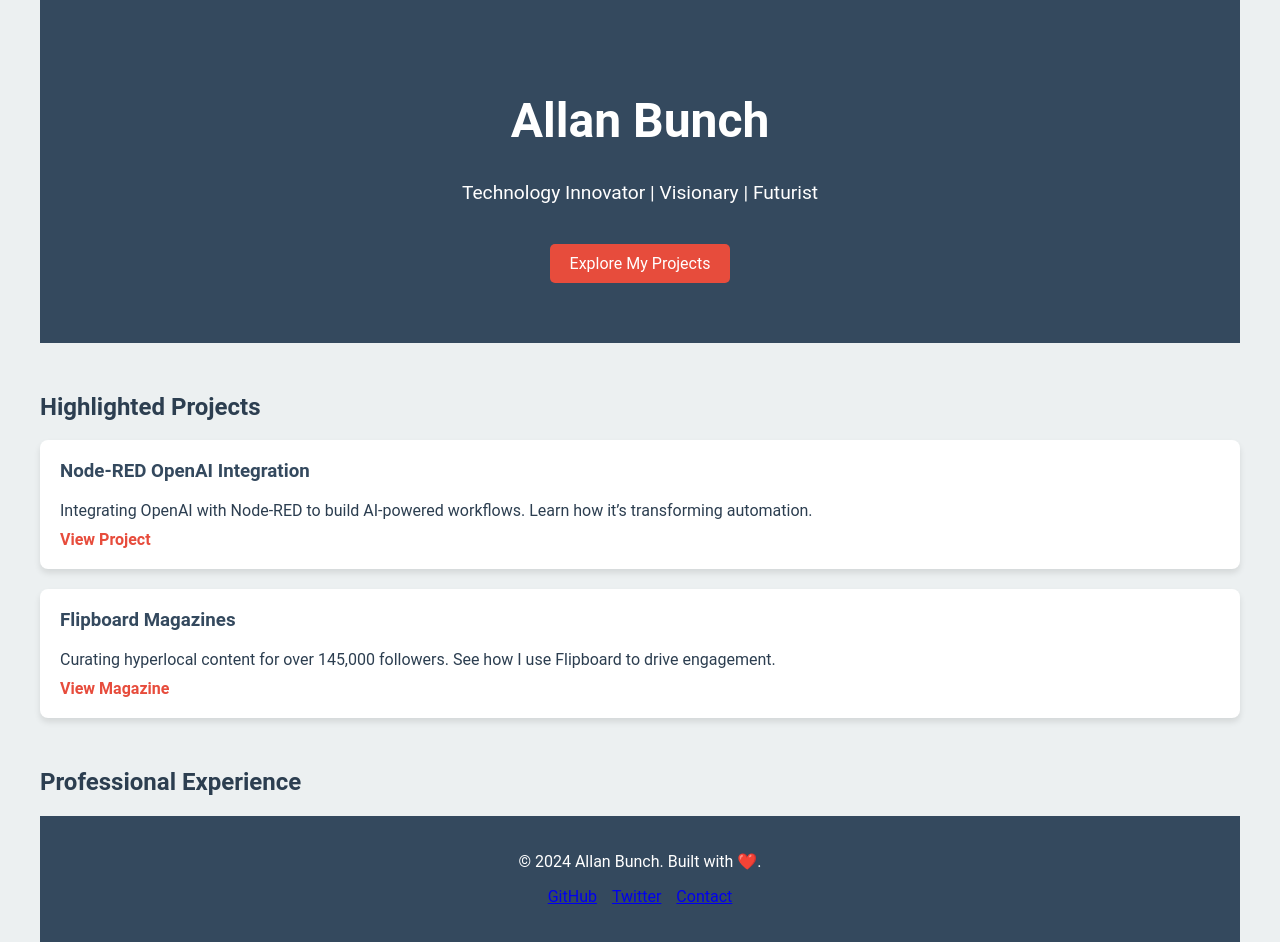
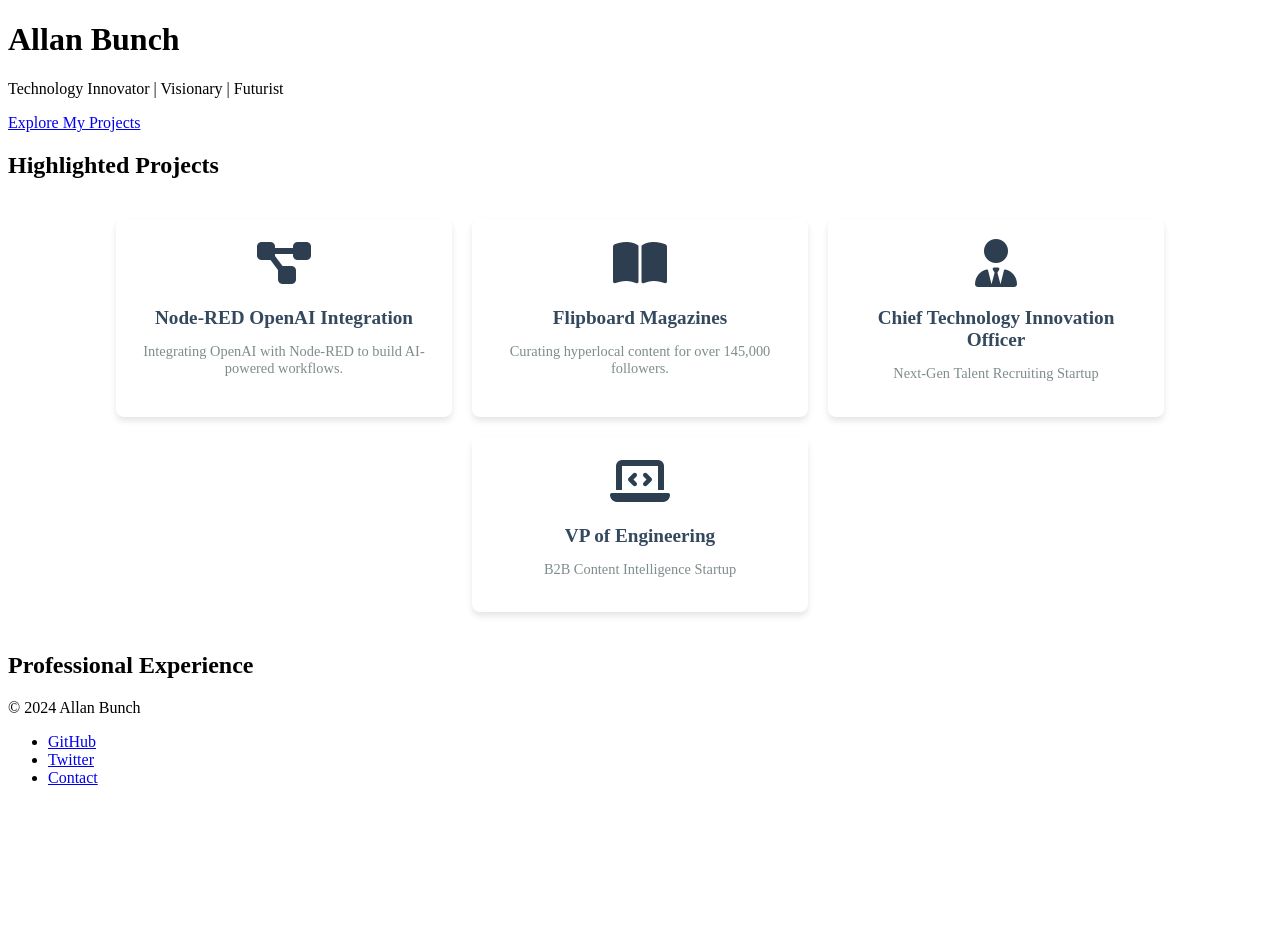
Before and after one commit to allanbunch/allanbunch.github.io, a Jekyll site: the page built from index.html, in a window 1280 px wide. Built offline with Jekyll 4.4.1, drawn with Linux system fonts in a browser that asks for light colours; after the commit the page ends 900 px from its top, so only the background shows below that.

Commit message:
implemented card styles

```diff
--- a/_layouts/default.html
+++ b/_layouts/default.html
@@ -7,6 +7,7 @@
     <meta charset="UTF-8">
     <meta name="viewport" content="width=device-width, initial-scale=1">
     <title>{{ page.title | default: site.title }}</title>
+    <link href="https://cdnjs.cloudflare.com/ajax/libs/font-awesome/6.7.1/css/all.min.css" rel="stylesheet">
     <link rel="stylesheet" href="{{ '/assets/css/style.css' | relative_url }}">
 </head>
 
@@ -46,7 +47,7 @@
 
         <!-- Footer -->
         <footer>
-            <p>© {{ site.time | date: '%Y' }} Allan Bunch. Built with ❤️.</p>
+            <p>© {{ site.time | date: '%Y' }} Allan Bunch</p>
             <ul class="social-links">
                 <li><a href="https://github.com/{{ site.github_username }}">GitHub</a></li>
                 <li><a href="https://twitter.com/{{ site.twitter_username }}">Twitter</a></li>
--- a/assets/css/style.scss
+++ b/assets/css/style.scss
@@ -1,108 +1,55 @@
 ---
 ---
 
-:root {
-  --primary-color: #34495e;
-  --accent-color: #e74c3c;
-  --background-color: #ecf0f1;
-  --text-color: #2c3e50;
-}
-
-body {
-  font-family: 'Roboto', sans-serif;
-  background-color: var(--background-color);
-  color: var(--text-color);
-  margin: 0;
-  padding: 0;
-}
-
-.wrapper {
-  max-width: 1200px;
-  margin: 0 auto;
-  padding: 0 20px;
-}
-
-/* Hero Section */
-.hero {
-  background: var(--primary-color);
-  color: white;
-  text-align: center;
-  padding: 60px 20px;
-}
-
-.hero h1 {
-  font-size: 3rem;
-}
-
-.hero p {
-  font-size: 1.2rem;
-}
-
-.cta-button {
-  display: inline-block;
-  margin-top: 20px;
-  background: var(--accent-color);
-  color: white;
-  padding: 10px 20px;
-  text-decoration: none;
-  border-radius: 5px;
-  transition: background 0.3s;
-}
-
-.cta-button:hover {
-  background: #c0392b;
-}
-
-/* Projects Section */
-.projects {
-  margin: 50px 0;
-}
-
-.card-container {
+.cards-container {
   display: flex;
   flex-wrap: wrap;
   gap: 20px;
+  justify-content: center; /* Center-aligns cards */
+  margin: 40px 0;
 }
 
 .card {
   background: white;
-  padding: 20px;
   border-radius: 8px;
   box-shadow: 0 4px 6px rgba(0, 0, 0, 0.1);
-  flex: 1 1 calc(50% - 20px);
+  flex: 1 1 calc(25% - 20px); /* Four cards per row, adjusts for screen size */
+  max-width: calc(25% - 20px);
+  text-align: center;
+  padding: 20px;
+  transition: transform 0.3s ease, box-shadow 0.3s ease;
+}
+
+.card:hover {
+  transform: translateY(-5px);
+  box-shadow: 0 8px 12px rgba(0, 0, 0, 0.2);
+}
+
+.card i {
+  font-size: 3rem;
+  color: #2c3e50; /* Icon color */
+  margin-bottom: 10px;
 }
 
 .card h3 {
-  margin-top: 0;
-  color: var(--primary-color);
+  font-size: 1.2rem;
+  margin: 10px 0;
+  color: #34495e; /* Text color */
 }
 
 .card p {
-  margin-bottom: 10px;
+  font-size: 0.9rem;
+  color: #7f8c8d;
 }
 
-.project-link {
-  color: var(--accent-color);
-  text-decoration: none;
-  font-weight: bold;
+@media (max-width: 768px) {
+  .card {
+    flex: 1 1 calc(50% - 20px); /* Two cards per row on smaller screens */
+  }
 }
 
-.project-link:hover {
-  text-decoration: underline;
+@media (max-width: 480px) {
+  .card {
+    flex: 1 1 100%; /* Single column layout for very small screens */
+  }
 }
-
-/* Footer */
-footer {
-  text-align: center;
-  padding: 20px;
-  background: var(--primary-color);
-  color: white;
-}
-
-.social-links {
-  list-style: none;
-  padding: 0;
-  display: flex;
-  justify-content: center;
-  gap: 15px;
-}
--- a/index.html
+++ b/index.html
@@ -3,14 +3,32 @@ layout: default
 title: Allan Bunch
 ---
 
+<div class="cards-container">
+  <!-- Project 1 -->
   <div class="card">
+    <i class="fas fa-project-diagram"></i>
     <h3>Node-RED OpenAI Integration</h3>
-  <p>Integrating OpenAI with Node-RED to build AI-powered workflows. Learn how it’s transforming automation.</p>
-  <a href="https://github.com/allanbunch/node-red-openai" class="project-link">View Project</a>
+    <p>Integrating OpenAI with Node-RED to build AI-powered workflows.</p>
   </div>
 
+  <!-- Project 2 -->
   <div class="card">
+    <i class="fas fa-book-open"></i>
     <h3>Flipboard Magazines</h3>
-  <p>Curating hyperlocal content for over 145,000 followers. See how I use Flipboard to drive engagement.</p>
-  <a href="https://flipboard.com/@allanbunch" class="project-link">View Magazine</a>
+    <p>Curating hyperlocal content for over 145,000 followers.</p>
   </div>
+
+  <!-- Experience 1 -->
+  <div class="card">
+    <i class="fas fa-user-tie"></i>
+    <h3>Chief Technology Innovation Officer</h3>
+    <p>Next-Gen Talent Recruiting Startup</p>
+  </div>
+
+  <!-- Experience 2 -->
+  <div class="card">
+    <i class="fas fa-laptop-code"></i>
+    <h3>VP of Engineering</h3>
+    <p>B2B Content Intelligence Startup</p>
+  </div>
+</div>
```
Lines whose indentation alone changed are shown as unchanged.
